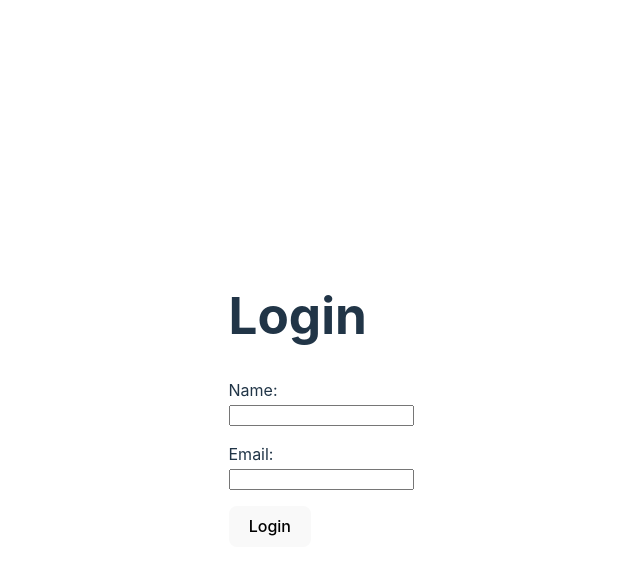
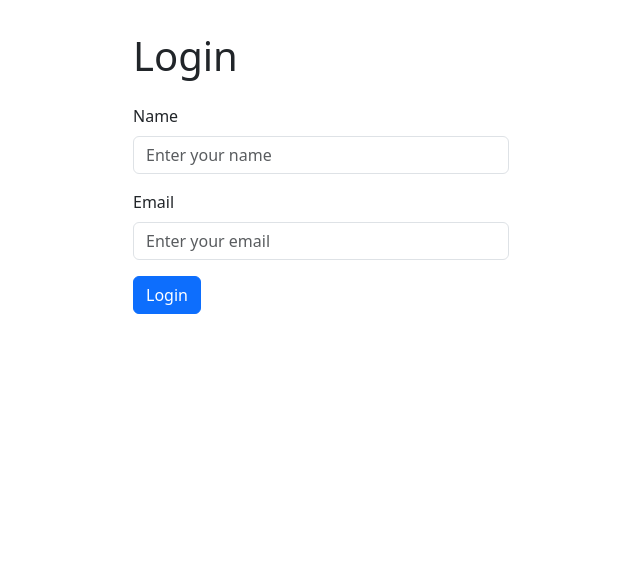
Before and after one commit to briannnelson/dog-finder, a React (Vite) app: page / in a window 1280 px wide. Shown: the top 574 px of the page, without its empty margins (319-959 px from the left). Built offline with nearby package versions, Linux system fonts and the light colour scheme.

Commit message:
Implemented react bootstrap inputs on login

```diff
--- a/src/index.css
+++ b/src/index.css
@@ -1,70 +1 @@
-:root {
-  font-family: Inter, system-ui, Avenir, Helvetica, Arial, sans-serif;
-  line-height: 1.5;
-  font-weight: 400;
-
-  color-scheme: light dark;
-  color: rgba(255, 255, 255, 0.87);
-  background-color: #242424;
-
-  font-synthesis: none;
-  text-rendering: optimizeLegibility;
-  -webkit-font-smoothing: antialiased;
-  -moz-osx-font-smoothing: grayscale;
-}
-
-a {
-  font-weight: 500;
-  color: #646cff;
-  text-decoration: inherit;
-}
-
-a:hover {
-  color: #535bf2;
-}
-
-body {
-  margin: 0;
-  display: flex;
-  place-items: center;
-  min-width: 320px;
-  min-height: 100vh;
-  justify-content: center;
-}
-
-h1 {
-  font-size: 3.2em;
-  line-height: 1.1;
-}
-
-button {
-  border-radius: 8px;
-  border: 1px solid transparent;
-  padding: 0.6em 1.2em;
-  font-size: 1em;
-  font-weight: 500;
-  font-family: inherit;
-  background-color: #1a1a1a;
-  cursor: pointer;
-  transition: border-color 0.25s;
-}
-button:hover {
-  border-color: #646cff;
-}
-button:focus,
-button:focus-visible {
-  outline: 4px auto -webkit-focus-ring-color;
-}
-
-@media (prefers-color-scheme: light) {
-  :root {
-    color: #213547;
-    background-color: #ffffff;
-  }
-  a:hover {
-    color: #747bff;
-  }
-  button {
-    background-color: #f9f9f9;
-  }
-}
+@import "bootstrap/dist/css/bootstrap.min.css";
--- a/src/pages/Login.jsx
+++ b/src/pages/Login.jsx
@@ -1,4 +1,5 @@
 import { useState } from "react";
+import { Form, Button, Container } from "react-bootstrap";
 import { useNavigate } from "react-router-dom";
 import api from "../api";
 
@@ -22,31 +23,35 @@ export default function Login() {
 	};
 
 	return (
-		<div>
-			<h1>Login</h1>
-			<form onSubmit={handleSubmit}>
-				<div style={{ marginBottom: "1rem" }}>
-					<label>Name:</label>
-					<br />
-					<input
+		<Container style={{ maxWidth: "400px", marginTop: "2rem" }}>
+			<h1 className="mb-4">Login</h1>
+			<Form onSubmit={handleSubmit}>
+				<Form.Group className="mb-3" controlId="formName">
+					<Form.Label>Name</Form.Label>
+					<Form.Control
 						type="text"
+						placeholder="Enter your name"
 						value={name}
 						onChange={(e) => setName(e.target.value)}
 						required
 					/>
-				</div>
-				<div style={{ marginBottom: "1rem" }}>
-					<label>Email:</label>
-					<br />
-					<input
+				</Form.Group>
+
+				<Form.Group className="mb-3" controlId="formEmail">
+					<Form.Label>Email</Form.Label>
+					<Form.Control
 						type="email"
+						placeholder="Enter your email"
 						value={email}
 						onChange={(e) => setEmail(e.target.value)}
 						required
 					/>
-				</div>
-				<button type="submit">Login</button>
-			</form>
-		</div>
+				</Form.Group>
+
+				<Button variant="primary" type="submit">
+					Login
+				</Button>
+			</Form>
+		</Container>
 	);
 }
```
